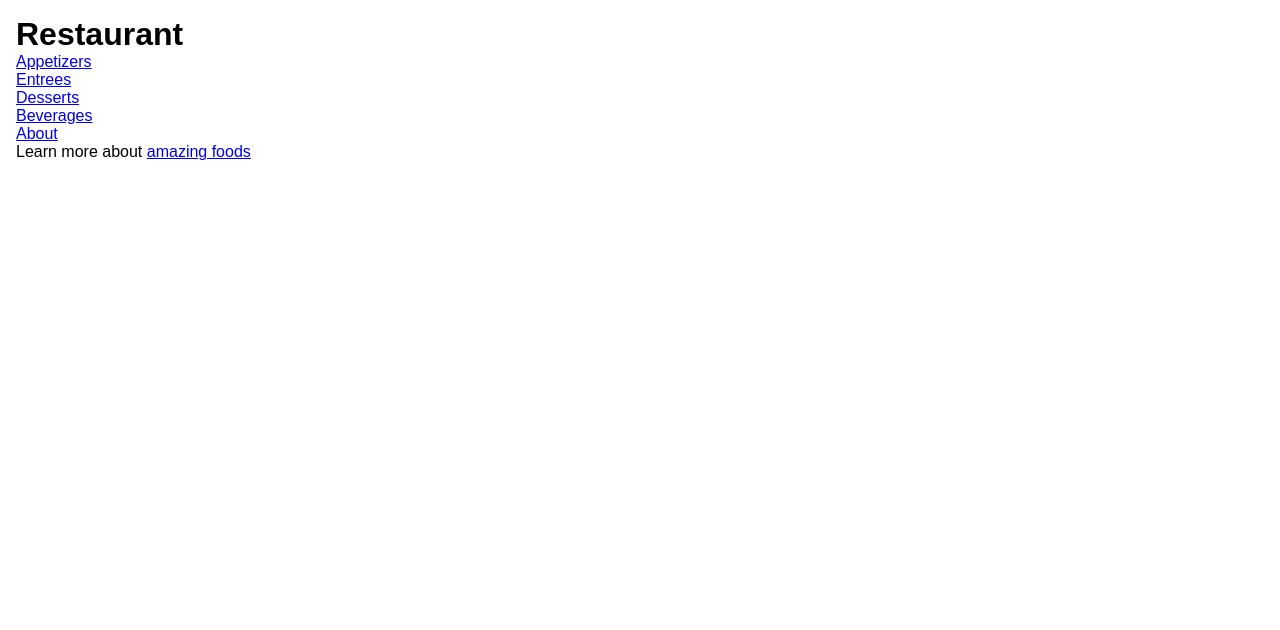
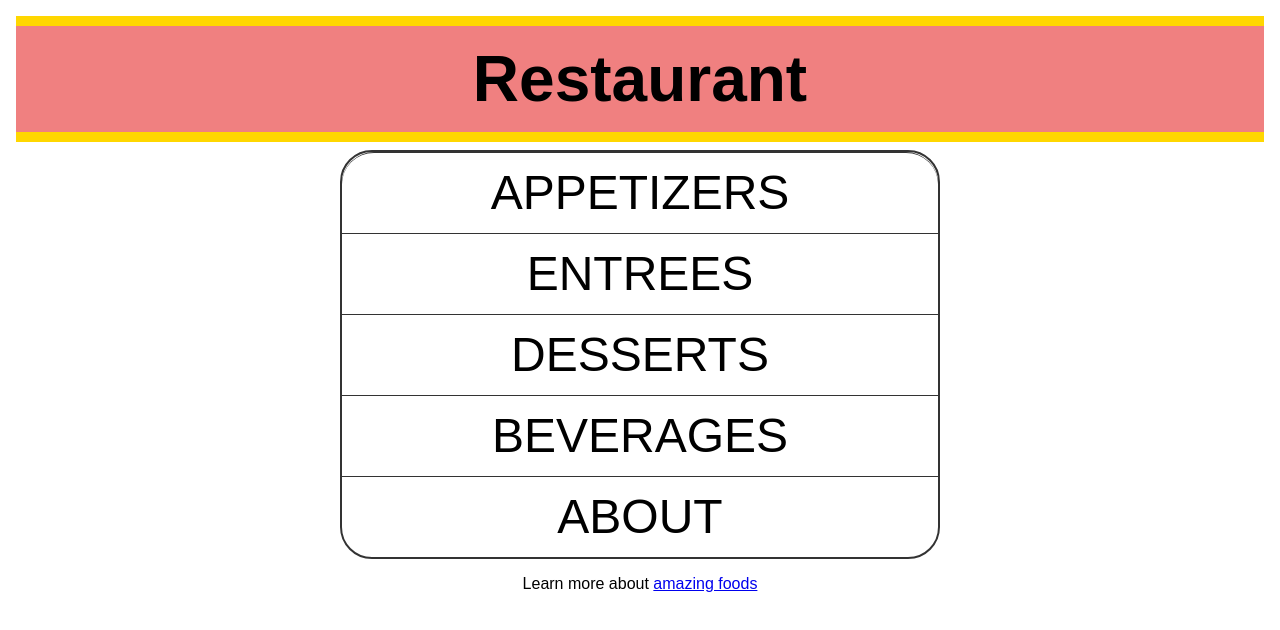
Before and after one commit to Gasus1/Simple-menu, a plain HTML site: page index.html in a window 1280 px wide. Drawn offline with Linux system fonts and the light colour scheme.

Commit message:
Finished menu

```diff
--- a/style.css
+++ b/style.css
@@ -7,8 +7,60 @@
 body {
     margin: 1rem;
     font-family: sans-serif;
+    text-align: center;
 }
 
 ul {
     list-style-type: none;
 }
+
+li {
+    border-top: 1px solid #333;
+}
+
+li:first-child {
+    border-radius: 2rem;
+}
+
+li:first-child a {
+    border-radius: 2rem 2rem 0 0;
+}
+
+li:last-child a {
+    border-radius: 0 0 2rem 2rem;
+}
+
+li a {
+    display: block;
+}
+
+li a,
+li a:visited {
+    text-decoration: none;
+    text-transform: uppercase;
+    color: black;
+}
+
+li a:hover,
+li a:focus {
+    background: #333;
+    color: wheat;
+}
+
+nav {
+    border: 2px #333 solid;
+    border-radius: 2rem;
+    margin: 0.5rem auto 1rem;
+    max-width: 600px;
+    font-size: 3rem;
+    line-height: 5rem;
+}
+
+h1 {
+    border-bottom: 10px solid gold;
+    border-top: 10px solid gold;
+    margin: 0;
+    padding: 1rem;
+    font-size: 4rem;
+    background-color: lightcoral;
+}
```
